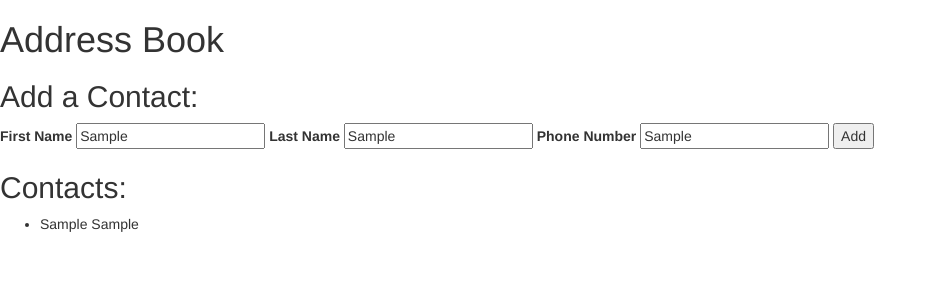
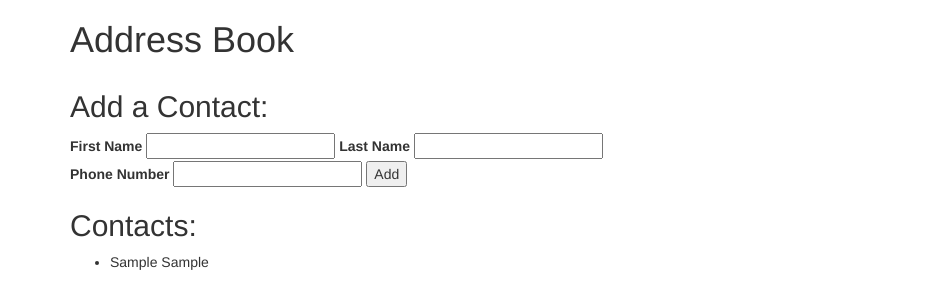
Before and after one commit to taylorsomers/address-book, a plain HTML site: page index.html in a window 1280 px wide. Both pictures are taken after typing "Sample", "Sample", "Sample" into the empty fields and a click on the button "Add". Shown: the whole page, without its empty margins (0-937 px from the left). Drawn offline with Linux system fonts and the light colour scheme.

Commit message:
Add UI logic to clear form fields when a new contact is added

```diff
--- a/index.html
+++ b/index.html
@@ -10,7 +10,10 @@
     <script src="js/scripts.js"></script>
   </head>
   <body>
+    <div class="container">
       <h1>Address Book</h1>
+      <div class="row">
+        <div class="col-md-6">
           <h2>Add a Contact:</h2>
           <form id="new-contact">
             <label for="new-first-name">First Name</label>
@@ -21,16 +24,17 @@
             <input type="text" id="new-phone-number">
             <button type="submit">Add</button>
           </form>
-
           <h2>Contacts:</h2>
-    <ul id="contacts">
-    </ul>
-
+          <ul id="contacts"></ul>
+        </div>
+        <div class="col-md-6">
           <div id="show-contact">
             <p>First Name: <span class="first-name"></span></p>
             <p>Last Name: <span class="last-name"></span></p>
             <p>Phone Number: <span class="phone-number"></span></p>
-      <div id="buttons">
+            <div id="buttons"></div>
+          </div>
+        </div>
       </div>
     </div>
   </body>
--- a/js/scripts.js
+++ b/js/scripts.js
@@ -100,6 +100,11 @@ $(document).ready(function() {
     const inputtedFirstName = $("input#new-first-name").val();
     const inputtedLastName = $("input#new-last-name").val();
     const inputtedPhoneNumber = $("input#new-phone-number").val();
+
+    $("input#new-first-name").val("");
+    $("input#new-last-name").val("");
+    $("input#new-phone-number").val("");
+
     let newContact = new Contact(inputtedFirstName, inputtedLastName, inputtedPhoneNumber);
     addressBook.addContact(newContact);
     displayContactDetails(addressBook);
```
Lines whose indentation alone changed are shown as unchanged.
